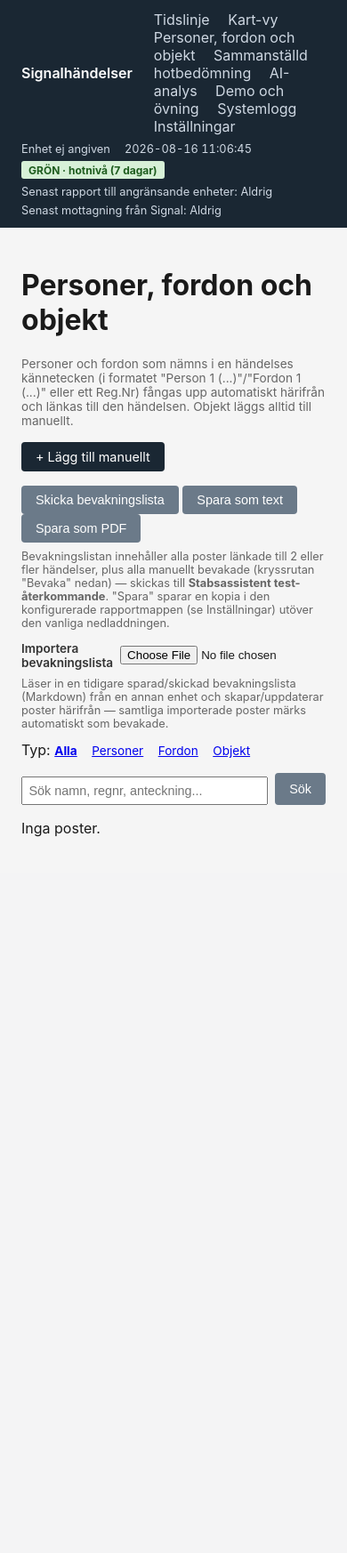
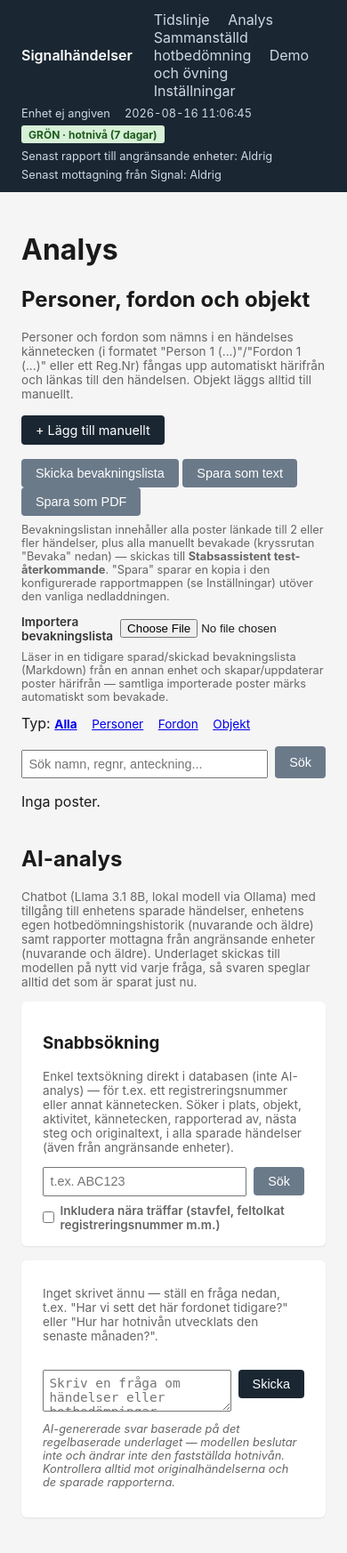
Before and after one commit to PetterCode/signal-events, a Flask app: page /entities in a window 390 px wide; the page is wider, and only the part inside the window is pictured. Shown: that part at 89% size. Before the commit the page ends 941 px from the top of that part, so only its background shows below. Run offline with Flask 3, Linux system fonts and the light colour scheme; data comes from the database, SQL or seed files in the repository; data that the repository does not hold is empty; some libraries are stand-ins or nearby versions.

Commit message:
Shrink the top nav for small screens: fold Kart-vy, Systemlogg, and merge Analys
Top nav was 8 items, unusable on a phone-width screen. Kart-vy moves to
a button on Tidslinje; Systemlogg moves to a button on Inställningar
(both still admin-gated exactly as before). "Personer, fordon och
objekt" and "AI-analys" merge into one "Analys" tab, combining both
routes' content onto one page.

/entities and /summary/ai stay separate routes rather than merging into
one URL -- both already have real, independently-tested POST handlers
(watchlist send/save/import, chat/respond/clear) with ~85 existing test
references between them, so renaming either was unnecessary churn for a
navigation change. Instead both GET handlers now render the same
analys.html, each supplying the *other* section in its default,
unfiltered state -- avoids a real param collision (both routes already
used `q` for their own, unrelated search box) without touching either
route's own query-string contract.

Co-Authored-By: Claude Sonnet 5 <noreply@anthropic.com>

```diff
--- a/signal_events/db.py
+++ b/signal_events/db.py
@@ -149,7 +149,7 @@ CREATE TABLE IF NOT EXISTS entities (
                       -- manual only, never set by entities.py's parser
     watchlist INTEGER NOT NULL DEFAULT 0, -- human-set "include in
                       -- bevakningslista" flag (see
-                      -- webapp/routes.py's entities_list.html checkbox) --
+                      -- webapp/routes.py's analys.html checkbox) --
                       -- included in the sent watchlist report regardless
                       -- of event_count, same as list_watchlist_entities
     source TEXT NOT NULL DEFAULT 'manual', -- 'auto' | 'manual' -- see
--- a/signal_events/webapp/routes.py
+++ b/signal_events/webapp/routes.py
@@ -1456,6 +1456,24 @@ def _person_identity_attributes_from_form(existing: dict[str, str] | None = None
     return attributes
 
 
+def _entities_table_context(entity_type: str | None, query: str) -> dict:
+    """Shared by list_entities and summary_ai -- both routes render the
+    same combined "Analys" template (see analys.html), so this is the
+    entities-table half of it. Each route only reads *its own* URL's
+    query params into `entity_type`/`query` (see each call site) -- the
+    other route's page still shows this section, just in its default
+    unfiltered state, since /entities's `q`/`type` and /summary/ai's `q`
+    are unrelated search boxes that happen to share a page now, not one
+    shared filter."""
+    with db.get_connection() as conn:
+        rows = db.list_entities(conn, entity_type=entity_type, query=query or None)
+        entities_view = [_entity_view(conn, row) for row in rows]
+    return {
+        "entities": entities_view, "entity_type": entity_type, "query": query,
+        "entity_type_labels": _ENTITY_TYPE_LABELS, "recurring_group_name": _recurring_group_name(),
+    }
+
+
 @bp.route("/entities")
 def list_entities():
     entity_type = request.args.get("type") or None
@@ -1463,20 +1481,17 @@ def list_entities():
         entity_type = None
     query = request.args.get("q", "").strip()
 
-    with db.get_connection() as conn:
-        rows = db.list_entities(conn, entity_type=entity_type, query=query or None)
-        entities_view = [_entity_view(conn, row) for row in rows]
-
     return render_template(
-        "entities_list.html", entities=entities_view, entity_type=entity_type, query=query,
-        entity_type_labels=_ENTITY_TYPE_LABELS, recurring_group_name=_recurring_group_name(),
+        "analys.html",
+        **_entities_table_context(entity_type, query),
+        **_ai_analys_search_and_chat_context(search_query="", fuzzy=False),
     )
 
 
 @bp.route("/entities/<int:entity_id>/watchlist", methods=["POST"])
 def set_entity_watchlist(entity_id: int):
     """Per-row "Bevaka" checkbox on Personer, fordon och objekt -- each
-    row is its own tiny auto-submitting form (see entities_list.html), so
+    row is its own tiny auto-submitting form (see analys.html), so
     this only ever toggles one entity and redirects back to the same
     filtered/searched view it came from."""
     with db.get_connection() as conn:
@@ -2322,12 +2337,34 @@ _AI_CHAT_MAX_MESSAGES = 12
 _AI_CHAT_FAILED_KEY = "ai_chat_failed"
 
 
+def _ai_analys_search_and_chat_context(search_query: str, fuzzy: bool) -> dict:
+    """The AI-analys half of the combined "Analys" template (see
+    analys.html and _entities_table_context's docstring) -- chat state
+    (session, per browser/user) plus the Snabbsökning exact/fuzzy search
+    results for `search_query`."""
+    history = session.get(_AI_CHAT_SESSION_KEY, [])
+    pending = bool(history) and history[-1]["role"] == "user"
+    with db.get_connection() as conn:
+        search_results = db.search_events(conn, search_query) if search_query else []
+        fuzzy_results = (
+            db.search_events_fuzzy(conn, search_query, exclude_ids=[e["id"] for e in search_results])
+            if search_query and fuzzy else []
+        )
+    return {
+        "chat_history": history, "pending": pending,
+        "failed": pending and session.get(_AI_CHAT_FAILED_KEY, False),
+        "search_query": search_query, "search_results": search_results,
+        "fuzzy": fuzzy, "fuzzy_results": fuzzy_results,
+    }
+
+
 @bp.route("/summary/ai")
 def summary_ai():
-    """Landing page for the "AI-analys" tab: a chat-bot (not a one-shot
-    narrative generator) that can be asked about this unit's saved events
-    and both this unit's and adjacent units' threat-level report history
-    -- see _build_ai_context for exactly what it's given on every turn.
+    """Landing page for the "AI-analys" section of the combined "Analys"
+    tab (see analys.html) -- a chat-bot (not a one-shot narrative
+    generator) that can be asked about this unit's saved events and both
+    this unit's and adjacent units' threat-level report history -- see
+    _build_ai_context for exactly what it's given on every turn.
     Conversation state lives in the session, so it's per browser/user.
 
     Asking a question is split into two requests (see summary_ai_chat and
@@ -2340,24 +2377,22 @@ def summary_ai():
     their question and the reply -- exactly what "the chat disappears
     when I switch tabs" reports were. With the question saved first, at
     worst only the reply is still pending, and this page notices that
-    (`pending` below) and resumes waiting for it automatically."""
-    history = session.get(_AI_CHAT_SESSION_KEY, [])
-    pending = bool(history) and history[-1]["role"] == "user"
-
+    (`pending` below) and resumes waiting for it automatically.
+
+    /entities and /summary/ai both render the same analys.html template
+    now (see _entities_table_context's docstring for why they stayed two
+    separate routes rather than merging into one) -- this route's own
+    POST handlers (summary_ai_chat/_respond/_clear) still redirect back
+    here specifically, unchanged, since that's still a perfectly valid
+    URL for this content, just no longer the only one or the one linked
+    from the top nav."""
     search_query = request.args.get("q", "").strip()
     fuzzy = bool(request.args.get("fuzzy"))
-    with db.get_connection() as conn:
-        search_results = db.search_events(conn, search_query) if search_query else []
-        fuzzy_results = (
-            db.search_events_fuzzy(conn, search_query, exclude_ids=[e["id"] for e in search_results])
-            if search_query and fuzzy else []
-        )
 
     return render_template(
-        "summary_ai.html", chat_history=history, pending=pending,
-        failed=pending and session.get(_AI_CHAT_FAILED_KEY, False),
-        search_query=search_query, search_results=search_results,
-        fuzzy=fuzzy, fuzzy_results=fuzzy_results,
+        "analys.html",
+        **_ai_analys_search_and_chat_context(search_query, fuzzy),
+        **_entities_table_context(entity_type=None, query=""),
     )
 
 
--- a/signal_events/webapp/templates/summary_ai.html
+++ b/signal_events/webapp/templates/analys.html
@@ -1,7 +1,105 @@
 {% extends "base.html" %}
-{% block title %}AI-analys{% endblock %}
+{% block title %}Analys{% endblock %}
 {% block content %}
-  <h1>AI-analys</h1>
+  <h1>Analys</h1>
+
+  <h2>Personer, fordon och objekt</h2>
+  <p style="font-size:0.85rem;color:#666">
+    Personer och fordon som nämns i en händelses kännetecken (i formatet
+    "Person 1 (...)"/"Fordon 1 (...)" eller ett Reg.Nr) fångas upp
+    automatiskt härifrån och länkas till den händelsen. Objekt läggs
+    alltid till manuellt.
+  </p>
+  <p>
+    <a class="btn" href="{{ url_for('events.new_entity') }}">+ Lägg till manuellt</a>
+    <form method="post" action="{{ url_for('events.entities_send_watchlist') }}" style="display:inline">
+      <button type="submit" class="btn-secondary" style="border:none;cursor:pointer">Skicka bevakningslista</button>
+    </form>
+    <form method="post" action="{{ url_for('events.entities_save_watchlist') }}" style="display:inline">
+      <input type="hidden" name="format" value="text">
+      <button type="submit" class="btn-secondary" style="border:none;cursor:pointer">Spara som text</button>
+    </form>
+    <form method="post" action="{{ url_for('events.entities_save_watchlist') }}" style="display:inline">
+      <input type="hidden" name="format" value="pdf">
+      <button type="submit" class="btn-secondary" style="border:none;cursor:pointer">Spara som PDF</button>
+    </form>
+  </p>
+  <p style="font-size:0.8rem;color:#666;margin-top:-0.5rem">
+    Bevakningslistan innehåller alla poster länkade till 2 eller fler
+    händelser, plus alla manuellt bevakade (kryssrutan "Bevaka" nedan) —
+    skickas till <strong>{{ recurring_group_name }}</strong>. "Spara"
+    sparar en kopia i den konfigurerade rapportmappen (se Inställningar)
+    utöver den vanliga nedladdningen.
+  </p>
+
+  <form method="post" action="{{ url_for('events.entities_import_watchlist') }}"
+        enctype="multipart/form-data" style="display:flex;gap:0.5rem;align-items:center;margin-bottom:1rem">
+    <label for="watchlist_file" style="margin:0">Importera bevakningslista</label>
+    <input type="file" id="watchlist_file" name="file" accept=".md,.txt,text/markdown,text/plain" required>
+    <button type="submit" class="btn-secondary">Importera</button>
+  </form>
+  <p style="font-size:0.8rem;color:#666;margin-top:-0.5rem">
+    Läser in en tidigare sparad/skickad bevakningslista (Markdown) från en
+    annan enhet och skapar/uppdaterar poster härifrån — samtliga importerade
+    poster märks automatiskt som bevakade.
+  </p>
+
+  <div class="filters">
+    Typ:
+    {% for key, label in [(None, "Alla"), ("person", "Personer"), ("vehicle", "Fordon"), ("object", "Objekt")] %}
+      <a href="{{ url_for('events.list_entities', type=key, q=query) }}"
+         style="{{ 'font-weight:bold' if entity_type == key else '' }}">{{ label }}</a>
+    {% endfor %}
+  </div>
+  <form method="get" action="{{ url_for('events.list_entities') }}"
+        style="margin-bottom:1rem;display:flex;gap:0.5rem;max-width:24rem">
+    {% if entity_type %}<input type="hidden" name="type" value="{{ entity_type }}">{% endif %}
+    <input type="text" name="q" value="{{ query }}" placeholder="Sök namn, regnr, anteckning...">
+    <button type="submit" class="btn-secondary">Sök</button>
+  </form>
+
+  {% if not entities %}
+    <p>Inga poster{{ " som matchar sökningen" if query else "" }}.</p>
+  {% else %}
+  <table>
+    <thead>
+      <tr>
+        <th></th><th>Typ</th><th>Namn/beteckning</th><th>Reg.nr</th><th>Källa</th><th>Länkade händelser</th>
+        <th>Bevaka</th><th></th>
+      </tr>
+    </thead>
+    <tbody>
+      {% for item in entities %}
+        {% set e = item.row %}
+        <tr>
+          <td>
+            {% if e.photo_path %}
+              <img src="{{ url_for('events.entity_photo_file', entity_id=e.id) }}" alt=""
+                   style="width:2.2rem;height:2.2rem;object-fit:cover;border-radius:3px">
+            {% endif %}
+          </td>
+          <td><span class="badge badge-ok">{{ entity_type_labels[e.entity_type] }}</span></td>
+          <td>{{ e.label }}</td>
+          <td class="mono">{{ e.registration or "—" }}</td>
+          <td>{{ "Automatisk" if e.source == "auto" else "Manuell" }}</td>
+          <td>{{ item.event_count }}</td>
+          <td>
+            <form method="post" action="{{ url_for('events.set_entity_watchlist', entity_id=e.id) }}"
+                  onsubmit="return true" style="margin:0">
+              {% if entity_type %}<input type="hidden" name="type" value="{{ entity_type }}">{% endif %}
+              {% if query %}<input type="hidden" name="q" value="{{ query }}">{% endif %}
+              <input type="checkbox" name="watchlist" value="1" style="width:auto"
+                     {{ "checked" if e.watchlist else "" }} onchange="this.form.submit()">
+            </form>
+          </td>
+          <td><a href="{{ url_for('events.entity_detail', entity_id=e.id) }}">Öppna</a></td>
+        </tr>
+      {% endfor %}
+    </tbody>
+  </table>
+  {% endif %}
+
+  <h2 style="margin-top:2.5rem">AI-analys</h2>
   <p style="font-size:0.85rem;color:#666">
     Chatbot (Llama 3.1 8B, lokal modell via Ollama) med tillgång till enhetens
     sparade händelser, enhetens egen hotbedömningshistorik (nuvarande och
--- a/signal_events/webapp/templates/base.html
+++ b/signal_events/webapp/templates/base.html
@@ -103,13 +103,10 @@
       <a href="{{ url_for('events.list_events') }}">Signalhändelser</a>
       <nav>
         <a href="{{ url_for('events.list_events') }}">Tidslinje</a>
-        <a href="{{ url_for('events.map_view') }}">Kart-vy</a>
-        <a href="{{ url_for('events.list_entities') }}">Personer, fordon och objekt</a>
+        <a href="{{ url_for('events.list_entities') }}">Analys</a>
         <a href="{{ url_for('events.summary') }}">Sammanställd hotbedömning</a>
-        <a href="{{ url_for('events.summary_ai') }}">AI-analys</a>
         {% if header_is_admin %}
           <a href="{{ url_for('events.demo_import') }}">Demo och övning</a>
-          <a href="{{ url_for('events.system_log') }}">Systemlogg</a>
           <a href="{{ url_for('events.settings') }}">Inställningar</a>
         {% endif %}
       </nav>
--- a/signal_events/webapp/templates/entities_list.html
+++ /dev/null
@@ -1,98 +0,0 @@
-{% extends "base.html" %}
-{% block title %}Personer, fordon och objekt{% endblock %}
-{% block content %}
-  <h1>Personer, fordon och objekt</h1>
-  <p style="font-size:0.85rem;color:#666">
-    Personer och fordon som nämns i en händelses kännetecken (i formatet
-    "Person 1 (...)"/"Fordon 1 (...)" eller ett Reg.Nr) fångas upp
-    automatiskt härifrån och länkas till den händelsen. Objekt läggs
-    alltid till manuellt.
-  </p>
-  <p>
-    <a class="btn" href="{{ url_for('events.new_entity') }}">+ Lägg till manuellt</a>
-    <form method="post" action="{{ url_for('events.entities_send_watchlist') }}" style="display:inline">
-      <button type="submit" class="btn-secondary" style="border:none;cursor:pointer">Skicka bevakningslista</button>
-    </form>
-    <form method="post" action="{{ url_for('events.entities_save_watchlist') }}" style="display:inline">
-      <input type="hidden" name="format" value="text">
-      <button type="submit" class="btn-secondary" style="border:none;cursor:pointer">Spara som text</button>
-    </form>
-    <form method="post" action="{{ url_for('events.entities_save_watchlist') }}" style="display:inline">
-      <input type="hidden" name="format" value="pdf">
-      <button type="submit" class="btn-secondary" style="border:none;cursor:pointer">Spara som PDF</button>
-    </form>
-  </p>
-  <p style="font-size:0.8rem;color:#666;margin-top:-0.5rem">
-    Bevakningslistan innehåller alla poster länkade till 2 eller fler
-    händelser, plus alla manuellt bevakade (kryssrutan "Bevaka" nedan) —
-    skickas till <strong>{{ recurring_group_name }}</strong>. "Spara"
-    sparar en kopia i den konfigurerade rapportmappen (se Inställningar)
-    utöver den vanliga nedladdningen.
-  </p>
-
-  <form method="post" action="{{ url_for('events.entities_import_watchlist') }}"
-        enctype="multipart/form-data" style="display:flex;gap:0.5rem;align-items:center;margin-bottom:1rem">
-    <label for="watchlist_file" style="margin:0">Importera bevakningslista</label>
-    <input type="file" id="watchlist_file" name="file" accept=".md,.txt,text/markdown,text/plain" required>
-    <button type="submit" class="btn-secondary">Importera</button>
-  </form>
-  <p style="font-size:0.8rem;color:#666;margin-top:-0.5rem">
-    Läser in en tidigare sparad/skickad bevakningslista (Markdown) från en
-    annan enhet och skapar/uppdaterar poster härifrån — samtliga importerade
-    poster märks automatiskt som bevakade.
-  </p>
-
-  <div class="filters">
-    Typ:
-    {% for key, label in [(None, "Alla"), ("person", "Personer"), ("vehicle", "Fordon"), ("object", "Objekt")] %}
-      <a href="{{ url_for('events.list_entities', type=key, q=query) }}"
-         style="{{ 'font-weight:bold' if entity_type == key else '' }}">{{ label }}</a>
-    {% endfor %}
-  </div>
-  <form method="get" style="margin-bottom:1rem;display:flex;gap:0.5rem;max-width:24rem">
-    {% if entity_type %}<input type="hidden" name="type" value="{{ entity_type }}">{% endif %}
-    <input type="text" name="q" value="{{ query }}" placeholder="Sök namn, regnr, anteckning...">
-    <button type="submit" class="btn-secondary">Sök</button>
-  </form>
-
-  {% if not entities %}
-    <p>Inga poster{{ " som matchar sökningen" if query else "" }}.</p>
-  {% else %}
-  <table>
-    <thead>
-      <tr>
-        <th></th><th>Typ</th><th>Namn/beteckning</th><th>Reg.nr</th><th>Källa</th><th>Länkade händelser</th>
-        <th>Bevaka</th><th></th>
-      </tr>
-    </thead>
-    <tbody>
-      {% for item in entities %}
-        {% set e = item.row %}
-        <tr>
-          <td>
-            {% if e.photo_path %}
-              <img src="{{ url_for('events.entity_photo_file', entity_id=e.id) }}" alt=""
-                   style="width:2.2rem;height:2.2rem;object-fit:cover;border-radius:3px">
-            {% endif %}
-          </td>
-          <td><span class="badge badge-ok">{{ entity_type_labels[e.entity_type] }}</span></td>
-          <td>{{ e.label }}</td>
-          <td class="mono">{{ e.registration or "—" }}</td>
-          <td>{{ "Automatisk" if e.source == "auto" else "Manuell" }}</td>
-          <td>{{ item.event_count }}</td>
-          <td>
-            <form method="post" action="{{ url_for('events.set_entity_watchlist', entity_id=e.id) }}"
-                  onsubmit="return true" style="margin:0">
-              {% if entity_type %}<input type="hidden" name="type" value="{{ entity_type }}">{% endif %}
-              {% if query %}<input type="hidden" name="q" value="{{ query }}">{% endif %}
-              <input type="checkbox" name="watchlist" value="1" style="width:auto"
-                     {{ "checked" if e.watchlist else "" }} onchange="this.form.submit()">
-            </form>
-          </td>
-          <td><a href="{{ url_for('events.entity_detail', entity_id=e.id) }}">Öppna</a></td>
-        </tr>
-      {% endfor %}
-    </tbody>
-  </table>
-  {% endif %}
-{% endblock %}
--- a/signal_events/webapp/templates/events_list.html
+++ b/signal_events/webapp/templates/events_list.html
@@ -7,6 +7,7 @@
     <a class="btn btn-secondary" href="{{ url_for('events.new_adjacent_event') }}">+ Från angränsande enhet</a>
     <a class="btn btn-secondary" href="{{ url_for('events.import_events') }}">Importera från fil</a>
     <a class="btn btn-secondary" href="{{ url_for('events.report') }}">Skapa händelserapport</a>
+    <a class="btn btn-secondary" href="{{ url_for('events.map_view') }}">Kart-vy</a>
   </p>
   <div class="filters">
     Tidsperiod:
--- a/signal_events/webapp/templates/settings.html
+++ b/signal_events/webapp/templates/settings.html
@@ -2,6 +2,10 @@
 {% block title %}Inställningar{% endblock %}
 {% block content %}
   <h1>Inställningar</h1>
+
+  <p>
+    <a class="btn btn-secondary" href="{{ url_for('events.system_log') }}">Systemlogg</a>
+  </p>
 
   <div class="card">
     <h3>Rensa allt</h3>
```
Also changed, not shown: tests/test_auth.py (+8 -4 lines), tests/test_webapp_routes.py (+68 -4 lines), README.md.
